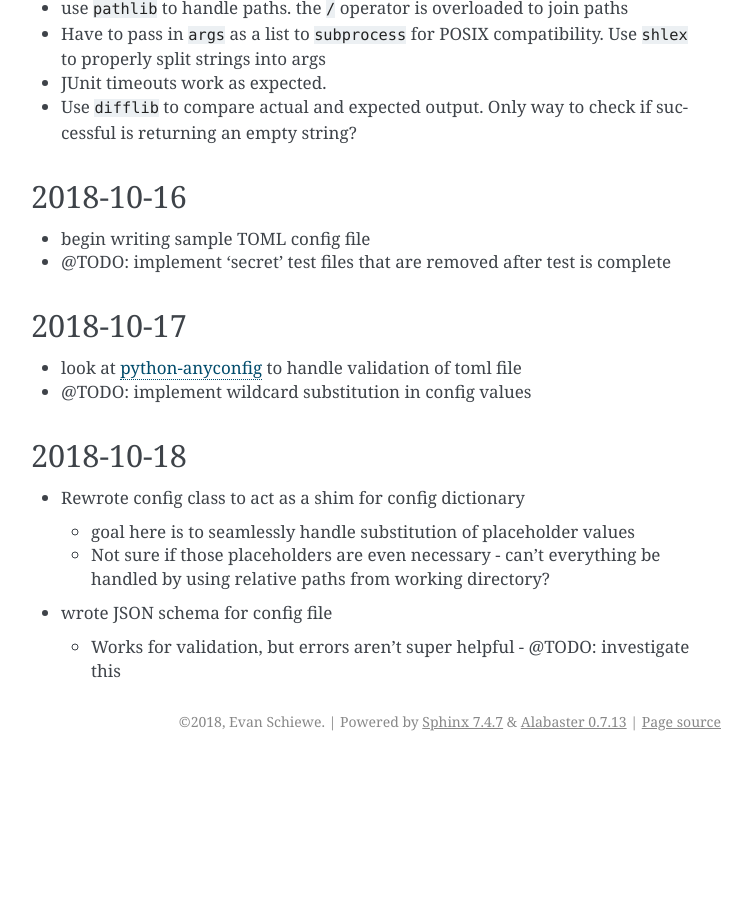
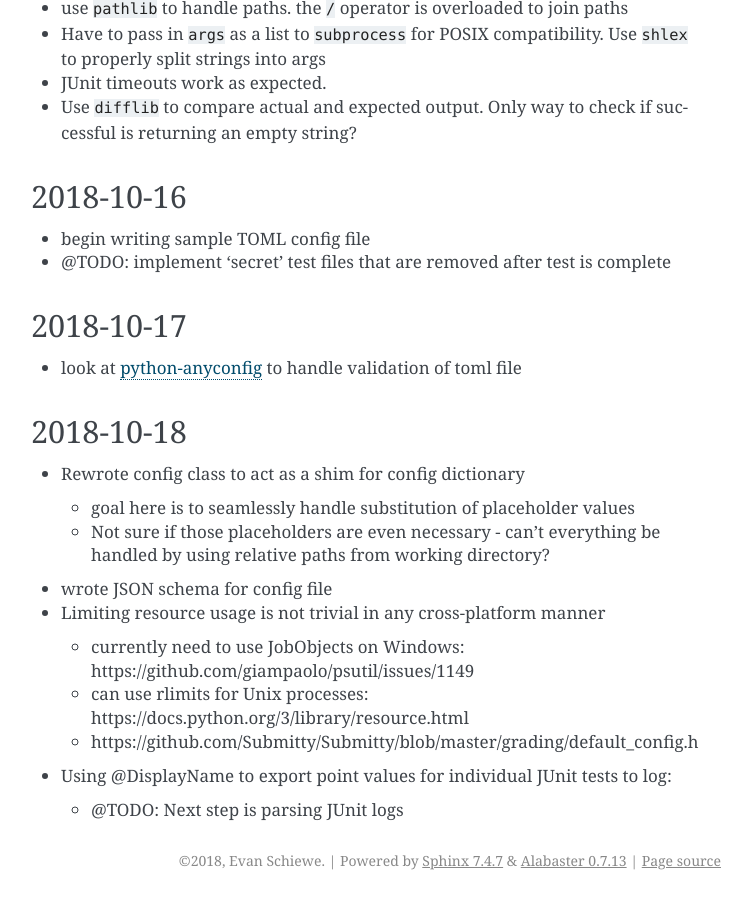
Before and after one commit to Wieschie/autograder, a Sphinx documentation site: the page built from docs/development.md, in a window 1280 px wide and 900 px high, scrolled down 1732 px. Shown: the whole window, without its empty margins (389-1141 px from the left). Built offline with Sphinx 7.4.7, drawn with Linux system fonts in a browser that asks for light colours; before the commit the page ends 2493 px from its top, so only the background shows below that.

Commit message:
Cleanup.

```diff
--- a/docs/development.md
+++ b/docs/development.md
@@ -53,11 +53,15 @@
 
 ## 2018-10-17
 * look at [python-anyconfig](https://github.com/ssato/python-anyconfig) to handle validation of toml file
-* @TODO: implement wildcard substitution in config values
 
 ## 2018-10-18
 * Rewrote config class to act as a shim for config dictionary
   * goal here is to seamlessly handle substitution of placeholder values
   * Not sure if those placeholders are even necessary - can't everything be handled by using relative paths from working directory?
 * wrote JSON schema for config file
-  * Works for validation, but errors aren't super helpful - @TODO: investigate this
+* Limiting resource usage is not trivial in any cross-platform manner
+  * currently need to use JobObjects on Windows: https://github.com/giampaolo/psutil/issues/1149
+  * can use rlimits for Unix processes: https://docs.python.org/3/library/resource.html
+  * https://github.com/Submitty/Submitty/blob/master/grading/default_config.h
+* Using @DisplayName to export point values for individual JUnit tests to log:
+  * @TODO: Next step is parsing JUnit logs
```
Also changed, not shown: 3 other files.
